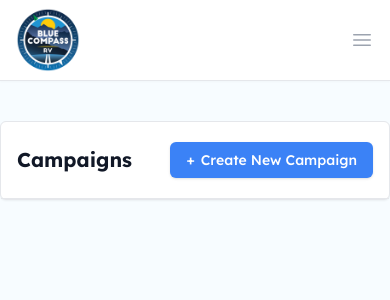
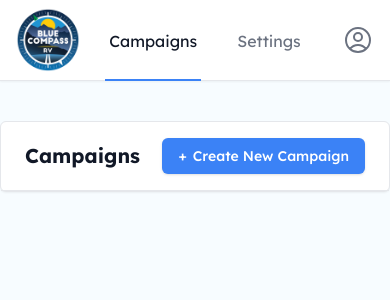
Before and after one commit to samgasworks/bc-campaigns, a SvelteKit app: page / in a window 390 px wide. Shown: the top 300 px of the page. Built offline with nearby package versions, Linux system fonts and the light colour scheme.

Commit message:
added modal & dropdowns

```diff
--- a/src/lib/Container.svelte
+++ b/src/lib/Container.svelte
@@ -7,7 +7,7 @@
 	{background === 'info' ?  'border-dotted bg-white/75 border-gray-200' : ''}
 	{background === 'danger' ?  'bg-red-50 border-red-200/75 opacity-75 hover:opacity-100' : ''}
 	max-w-7xl w-full mx-auto rounded-md border">
-	<div class="px-4 py-5 sm:p-6 border-b border-gray-200">
+	<div class="px-6 py-4 border-b border-gray-200">
 		<slot name="title" />
 	</div>
 	<slot name="content" />
--- /dev/null
+++ b/src/lib/Modal.svelte
@@ -0,0 +1,45 @@
+<script lang="ts">
+	import { fade, scale } from 'svelte/transition';
+	import { cubicInOut } from 'svelte/easing';
+	import { currentModal } from './utils';
+
+	export let trigger = '';
+</script>
+
+{#if $currentModal === trigger}
+	<div transition:fade|local={{ delay: 0, duration: 200, easing: cubicInOut }} class="fixed z-30 inset-0 overflow-y-auto" aria-labelledby="modal-title" role="dialog" aria-modal="true">
+		<div class="flex items-center sm:items-end justify-center min-h-screen pt-4 px-4 pb-20 text-center sm:block sm:p-0">
+			<div
+				transition:fade|local={{ delay: 0, duration: 200, easing: cubicInOut }}
+				on:click={() => ($currentModal = null)}
+				class="fixed inset-0 bg-black bg-opacity-40 transition-opacity cursor-pointer"
+				aria-hidden="true"
+			/>
+
+			<span class="hidden sm:inline-block sm:align-middle sm:h-screen" aria-hidden="true">&#8203;</span>
+
+			<div
+				transition:scale|local={{ duration: 200, delay: 50, opacity: 0, start: 0.8, easing: cubicInOut }}
+				class="inline-block align-bottom border border-gray-300 bg-white rounded-lg text-left overflow-hidden shadow-xl transform transition-all sm:my-8 sm:align-middle max-w-lg w-full"
+			>
+				<div class="block absolute top-0 right-0 pt-3.5 pr-4">
+					<button on:click={() => ($currentModal = null)} type="button" class="bg-white text-gray-400 hover:text-black hover:bg-blue-100 hover:shadow rounded-full p-1 focus:outline-none">
+						<span class="sr-only">Close</span>
+						<!-- Heroicon name: outline/x -->
+						<svg class="h-6 w-6" xmlns="http://www.w3.org/2000/svg" fill="none" viewBox="0 0 24 24" stroke="currentColor" aria-hidden="true">
+							<path stroke-linecap="round" stroke-linejoin="round" stroke-width="2" d="M6 18L18 6M6 6l12 12" />
+						</svg>
+					</button>
+				</div>
+				<div class="flex items-center justify-center p-4 sm:px-6">
+					<h3 class="text-lg leading-6 font-semibold text-black" id="modal-title">
+						<slot name="title" />
+					</h3>
+				</div>
+				<div class="border-t border-gray-200">
+					<slot name="form" />
+				</div>
+			</div>
+		</div>
+	</div>
+{/if}
--- /dev/null
+++ b/src/lib/utils.ts
@@ -0,0 +1,5 @@
+import { writable } from 'svelte/store';
+
+export const loading = writable<boolean>(false);
+export const currentDropDown = writable<string | null>(null);
+export const currentModal = writable<string | null>(null);
--- a/src/routes/+layout.svelte
+++ b/src/routes/+layout.svelte
@@ -1,31 +1,35 @@
 <script lang="ts">
 	import '../app.css';
+	import { page } from '$app/stores';
+	import { currentDropDown } from '$lib/utils';
+	import { fade, fly } from 'svelte/transition';
+	import { cubicInOut } from 'svelte/easing';
+
 </script>
 
 <div class="flex h-full flex-col">
-	<nav class="flex-shrink-0 shadow-sm border-b border-gray-200 bg-white">
+	<nav class="relative z-20 flex-shrink-0 shadow-sm border-b border-gray-200 bg-white">
 		<div class="mx-auto max-w-7xl px-4 sm:px-6 lg:px-8">
 			<div class="flex h-20 justify-between">
 				<div class="flex w-full justify-between">
 					<div class="flex flex-shrink-0 items-center">
 						<img class="h-16 w-auto" src="/bc-logo.png" alt="Your Company">
 					</div>
-					<div class="hidden sm:-my-px sm:ml-6 sm:flex sm:space-x-8">
-						<!-- Current: "border-blue-500 text-gray-900", Default: "border-transparent text-gray-500 hover:border-gray-300 hover:text-gray-700" -->
-						<a href="/" class="border-blue-500 text-gray-900 inline-flex items-center border-b-2 px-1 pt-1 font-medium" aria-current="page">
+					<div class="-my-px ml-6 flex space-x-8">
+						<a href="/" class="{$page.url.pathname === '/' ? 'border-blue-500 text-gray-900' : 'border-transparent text-gray-500 hover:border-gray-300 hover:text-gray-700'} inline-flex items-center border-b-2 px-1 pt-1">
 							Campaigns
 						</a>
-						<a href="/settings" class="border-transparent text-gray-500 hover:border-gray-300 hover:text-gray-700 inline-flex items-center border-b-2 px-1 pt-1 font-medium">
+						<a href="/settings" class="{$page.url.pathname === '/settings' ? 'border-blue-500 text-gray-900' : 'border-transparent text-gray-500 hover:border-gray-300 hover:text-gray-700'} inline-flex items-center border-b-2 px-1 pt-1">
 							Settings
 						</a>
 					</div>
 					<div></div>
 				</div>
-				<div class="hidden sm:ml-6 sm:flex sm:items-center">
+				<div class="ml-6 flex items-center">
 					<!-- Profile dropdown -->
 					<div class="relative ml-3">
 						<div>
-							<button type="button" class="relative flex max-w-xs items-center rounded-full bg-white text-sm text-gray-500 hover:bg-blue-100 focus:outline-none focus:ring-2 focus:ring-blue-500 focus:ring-offset-2" id="user-menu-button" aria-expanded="false" aria-haspopup="true">
+							<button on:click={() => ($currentDropDown ? ($currentDropDown = null) : ($currentDropDown = 'profile'))} type="button" class="relative flex max-w-xs items-center rounded-full bg-white text-sm text-gray-500 hover:bg-blue-100 focus:outline-none" id="user-menu-button" aria-expanded="false" aria-haspopup="true">
 								<span class="absolute -inset-1.5"></span>
 								<span class="sr-only">Open user menu</span>
 								<svg xmlns="http://www.w3.org/2000/svg" fill="none" viewBox="0 0 24 24" stroke-width="1.5" stroke="currentColor" class="w-8 h-8">
@@ -38,46 +42,31 @@
 							</button>
 						</div>
 
-						<!--
-							Dropdown menu, show/hide based on menu state.
-
-							Entering: "transition ease-out duration-200"
-							From: "transform opacity-0 scale-95"
-							To: "transform opacity-100 scale-100"
-							Leaving: "transition ease-in duration-75"
-							From: "transform opacity-100 scale-100"
-							To: "transform opacity-0 scale-95"
-						-->
-						<div class="hidden absolute right-0 z-10 mt-2 w-48 origin-top-right rounded-md bg-white py-1 shadow-lg ring-1 ring-black ring-opacity-5 focus:outline-none" role="menu" aria-orientation="vertical" aria-labelledby="user-menu-button" tabindex="-1">
+						{#if $currentDropDown === 'profile'}
+						<div transition:fly|local={{ delay: 50, duration: 200, y: -10, easing: cubicInOut }} on:mouseleave={() => ($currentDropDown = null)} class="absolute right-0 z-10 mt-2 w-48 origin-top-right rounded-md bg-white py-1 shadow-lg ring-1 ring-black ring-opacity-5 focus:outline-none" role="menu" aria-orientation="vertical" aria-labelledby="user-menu-button" tabindex="-1">
 							<!-- Active: "bg-gray-100", Not Active: "" -->
-							<a href="/account" class="block px-4 py-2 text-sm text-gray-700" role="menuitem" tabindex="-1" id="user-menu-item-1">
+							<a href="/account" class="block px-4 py-2 text-sm text-gray-700 hover:bg-blue-100" role="menuitem" tabindex="-1" id="user-menu-item-1">
 								Account
 							</a>
-							<button class="block px-4 py-2 text-sm text-gray-700" role="menuitem" tabindex="-1" id="user-menu-item-2">
+							<button class="block px-4 py-2 text-sm text-gray-700 hover:bg-blue-100 w-full text-left" role="menuitem" tabindex="-1" id="user-menu-item-2">
 								Sign out
 							</button>
 						</div>
+						{/if}
 					</div>
-				</div>
-				<div class="-mr-2 flex items-center sm:hidden">
-					<!-- Mobile menu button -->
-					<button type="button" class="relative inline-flex items-center justify-center rounded-md bg-white p-2 text-gray-400 hover:bg-gray-100 hover:text-gray-500 focus:outline-none focus:ring-2 focus:ring-blue-500 focus:ring-offset-2" aria-controls="mobile-menu" aria-expanded="false">
-					<span class="absolute -inset-0.5"></span>
-					<span class="sr-only">Open main menu</span>
-					<!-- Menu open: "hidden", Menu closed: "block" -->
-					<svg class="block h-6 w-6" fill="none" viewBox="0 0 24 24" stroke-width="1.5" stroke="currentColor" aria-hidden="true">
-						<path stroke-linecap="round" stroke-linejoin="round" d="M3.75 6.75h16.5M3.75 12h16.5m-16.5 5.25h16.5" />
-					</svg>
-					<!-- Menu open: "block", Menu closed: "hidden" -->
-					<svg class="hidden h-6 w-6" fill="none" viewBox="0 0 24 24" stroke-width="1.5" stroke="currentColor" aria-hidden="true">
-						<path stroke-linecap="round" stroke-linejoin="round" d="M6 18L18 6M6 6l12 12" />
-					</svg>
-					</button>
 				</div>
 			</div>
 		</div>
 	</nav>
 
+	{#if $currentDropDown}
+		<div
+			transition:fade|local={{ delay: 0, duration: 200, easing: cubicInOut }}
+			on:click={() => ($currentDropDown = null)}
+			class="fixed z-10 inset-0 bg-black bg-opacity-20 transition-opacity"
+			aria-hidden="true"
+		/>
+	{/if}
 	<div class="py-10 flex-1 bg-sky-50/50">
 	  <main>
 		<div class="mx-auto max-w-7xl sm:px-6 lg:px-8">
--- a/src/routes/+page.svelte
+++ b/src/routes/+page.svelte
@@ -1,5 +1,7 @@
 <script lang='ts'>
 	import Container from '$lib/Container.svelte';
+	import Modal from '$lib/Modal.svelte';
+	import { currentModal } from '$lib/utils';
 </script>
 
 <svelte:head>
@@ -11,9 +13,16 @@
 		<div class="text-xl font-bold text-gray-900">
 			Campaigns
 		</div>
-		<button class="primary-button">
+		<button on:click={() => $currentModal = 'new_campaign'} class="primary-button">
 			<span class="mr-1.5">&#43;</span>Create New Campaign
 		</button>
 	</div>
 	<div slot="content"></div>
 </Container>
+
+<Modal trigger="new_campaign">
+	<div slot="title">
+		Create New Campaign
+	</div>
+	<div slot="form"></div>
+</Modal>
```
Lines whose indentation alone changed are shown as unchanged.
